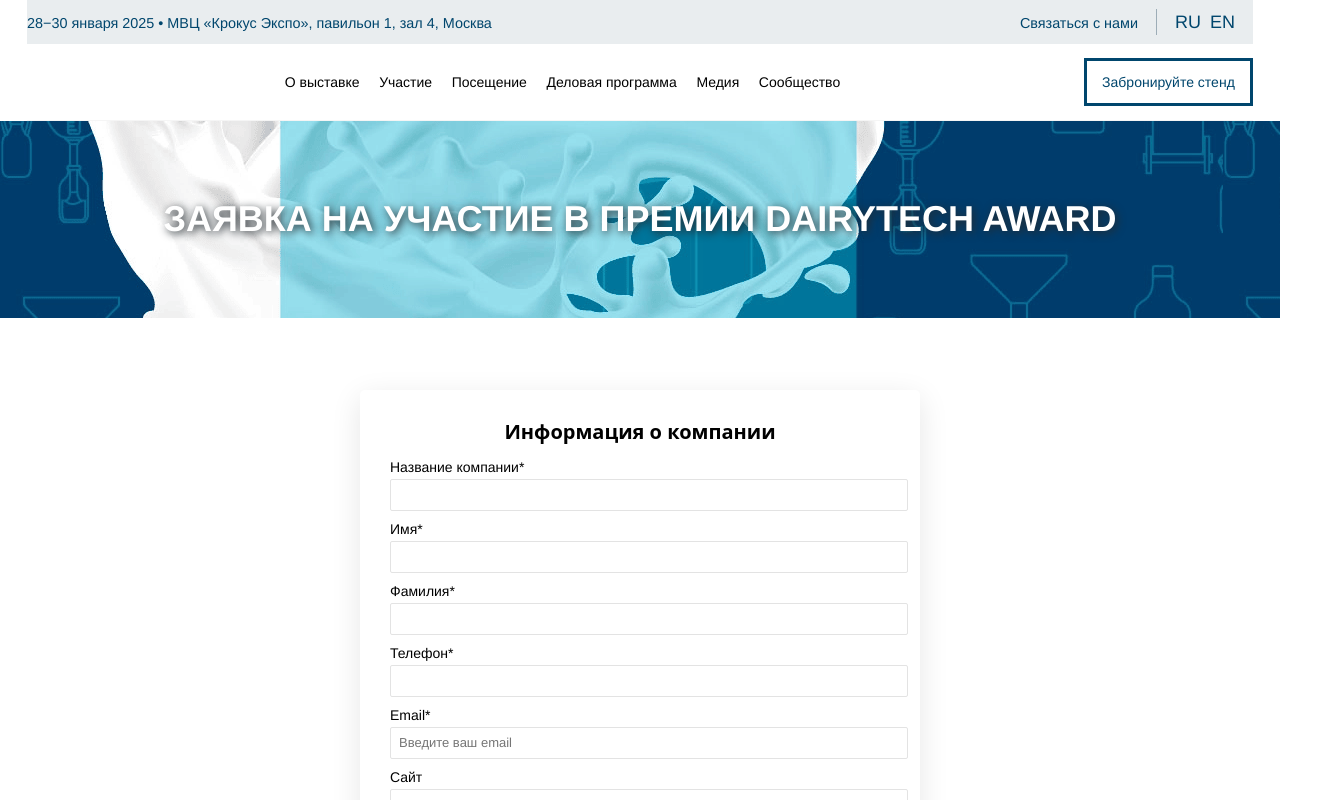
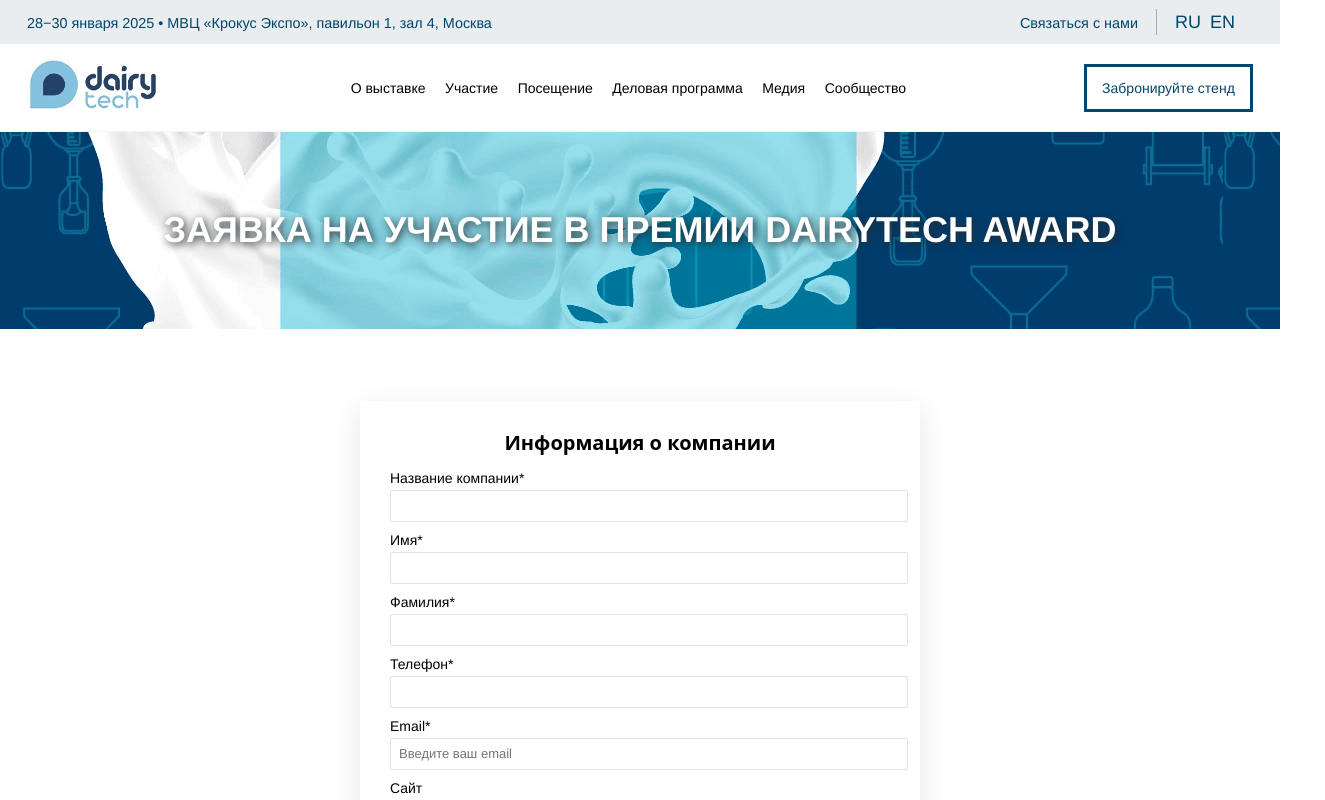
Before and after one commit to FrowningCat/test-task, a React (Vite) app: page / in a window 1280 px wide. Shown: the top 800 px of the page, 1325 px wide, since content can reach past the window. Built offline with nearby package versions, Linux system fonts and the light colour scheme.

Commit message:
small fix header content

```diff
--- a/src/components/Authorization/Footer/footer.css
+++ b/src/components/Authorization/Footer/footer.css
@@ -1,8 +1,8 @@
 .footer {
-  --gutter: 1.5rem;
+  box-sizing: border-box;
   height: 100%;
-  padding-left: max(var(--gutter), 50% - 850px);
-  padding-right: max(var(--gutter), 50% - 850px);
+  padding-left: max(var(1.5rem), 50% - 850px);
+  padding-right: max(var(1.5rem), 50% - 850px);
 }
 .footer__contextBlock {
   align-items: center;
--- a/src/components/Authorization/Header/Header.jsx
+++ b/src/components/Authorization/Header/Header.jsx
@@ -1,4 +1,5 @@
 import './header.css';
+import logo from '../../../assets/logo.png';
 
 export default function Header() {
     return (
@@ -22,7 +23,16 @@
                 <div className="headerBlock__header__navigationBlok">
                     <div className="headerBlock__header__navigationBlok__buttonBlok">
                         <a className="headerBlock__header__navigationBlok__buttonBlok__a">
-                            <div className="headerBlock__header__navigationBlok__buttonBlok__a__img"></div>
+                            <div className="headerBlock__header__navigationBlok__buttonBlok__a__imgBlock">
+                                <img
+                                    src={logo}
+                                    alt=""
+                                    className="headerBlock__header__navigationBlok__buttonBlok__a__imgBlock__img"
+                                    sizes="(min-width: 227px) 227px, 100vw"
+                                    decoding="async"
+                                    loading="lazy"
+                                />
+                            </div>
                         </a>
                         <div className="headerBlock__header__navigationBlok__buttonBlok__navigationButton">
                             <nav className="headerBlock__header__navigationBlok__buttonBlok__navigationButton__nuv">
--- a/src/components/Authorization/Header/header.css
+++ b/src/components/Authorization/Header/header.css
@@ -5,8 +5,6 @@
 }
 .headerBlock__header {
   height: 100%;
-  padding-left: max(1.5rem, 50% - 850px);
-  padding-right: max(1.5rem, 50% - 850px);
 }
 .headerBlock__header__contactsBlok {
   background-color: #e9edef;
@@ -14,6 +12,8 @@
   text-align: center;
   padding-bottom: 0.5em;
   padding-top: 0.5em;
+  padding-left: max(1.5rem, 50% - 850px);
+  padding-right: max(1.5rem, 50% - 850px);
 }
 .headerBlock__header__contactsBlok__connection {
   border-right: 1px solid #9dadb7;
@@ -33,19 +33,21 @@
   display: flex;
   flex: 1 1;
   padding: 1em 0;
+  padding-left: max(1.5rem, 50% - 850px);
+  padding-right: max(1.5rem, 50% - 850px);
 }
 .headerBlock__header__navigationBlok__buttonBlok {
   align-items: center;
   display: flex;
   flex: 1 1;
 }
-.headerBlock__header__navigationBlok__buttonBlok__a {
+.headerBlock__header__navigationBlok__buttonBlok__a__imgBlock {
+  vertical-align: top;
+}
+.headerBlock__header__navigationBlok__buttonBlok__a__imgBlock__img {
+  opacity: 1;
   max-height: 3rem;
   max-width: 8rem;
-}
-.headerBlock__header__navigationBlok__buttonBlok__a__img {
-  background-image: url(../../../assets/logo.png);
-  vertical-align: top;
 }
 .headerBlock__header__navigationBlok__buttonBlok__navigationButton {
   margin-left: 1em;
--- a/src/components/Authorization/Header/header.scss
+++ b/src/components/Authorization/Header/header.scss
@@ -15,14 +15,14 @@
     z-index: 10;
     &__header {
         height: 100%;
-        padding-left: max($guttar, 50% - 850px);
-        padding-right: max($guttar, 50% - 850px);
         &__contactsBlok {
             background-color: $headerContactsBackgroundColor;
             display: flex;
             text-align: center;
             padding-bottom: 0.5em;
             padding-top: 0.5em;
+            padding-left: max($guttar, 50% - 850px);
+            padding-right: max($guttar, 50% - 850px);
             &__connection {
                 border-right: 1px solid #9dadb7;
                 margin-left: auto;
@@ -42,16 +42,20 @@
             display: flex;
             flex: 1 1;
             padding: 1em 0;
+            padding-left: max($guttar, 50% - 850px);
+            padding-right: max($guttar, 50% - 850px);
             &__buttonBlok {
                 align-items: center;
                 display: flex;
                 flex: 1 1;
                 &__a {
-                    max-height: 3rem;
-                    max-width: 8rem;
-                    &__img {
-                        background-image: url(../../../assets/logo.png);
+                    &__imgBlock {
                         vertical-align: top;
+                        &__img {
+                            opacity: 1;
+                            max-height: 3rem;
+                            max-width: 8rem;
+                        }
                     }
                 }
                 &__navigationButton {
```
Also changed, not shown: src/components/Authorization/Footer/footer.scss (+5 -3 lines), 2 other files (tests, documents, lock files or other folders).
